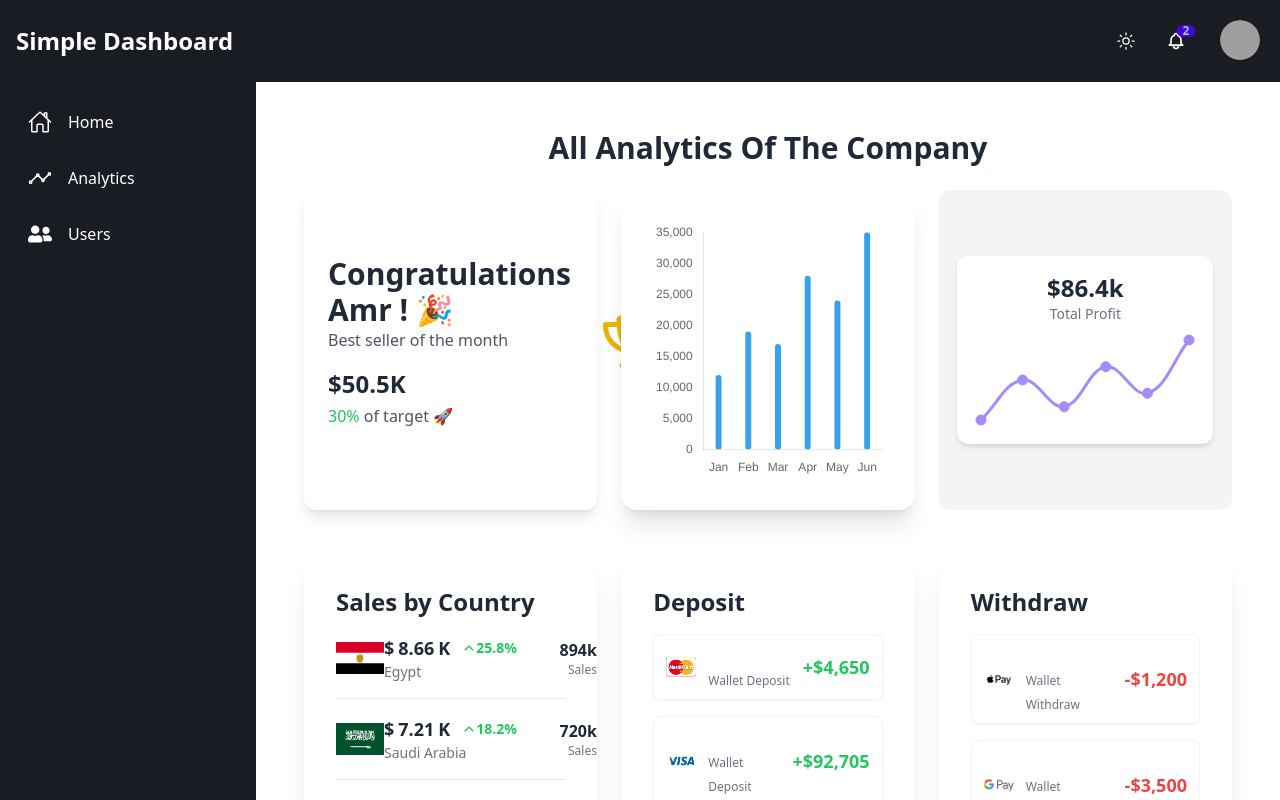
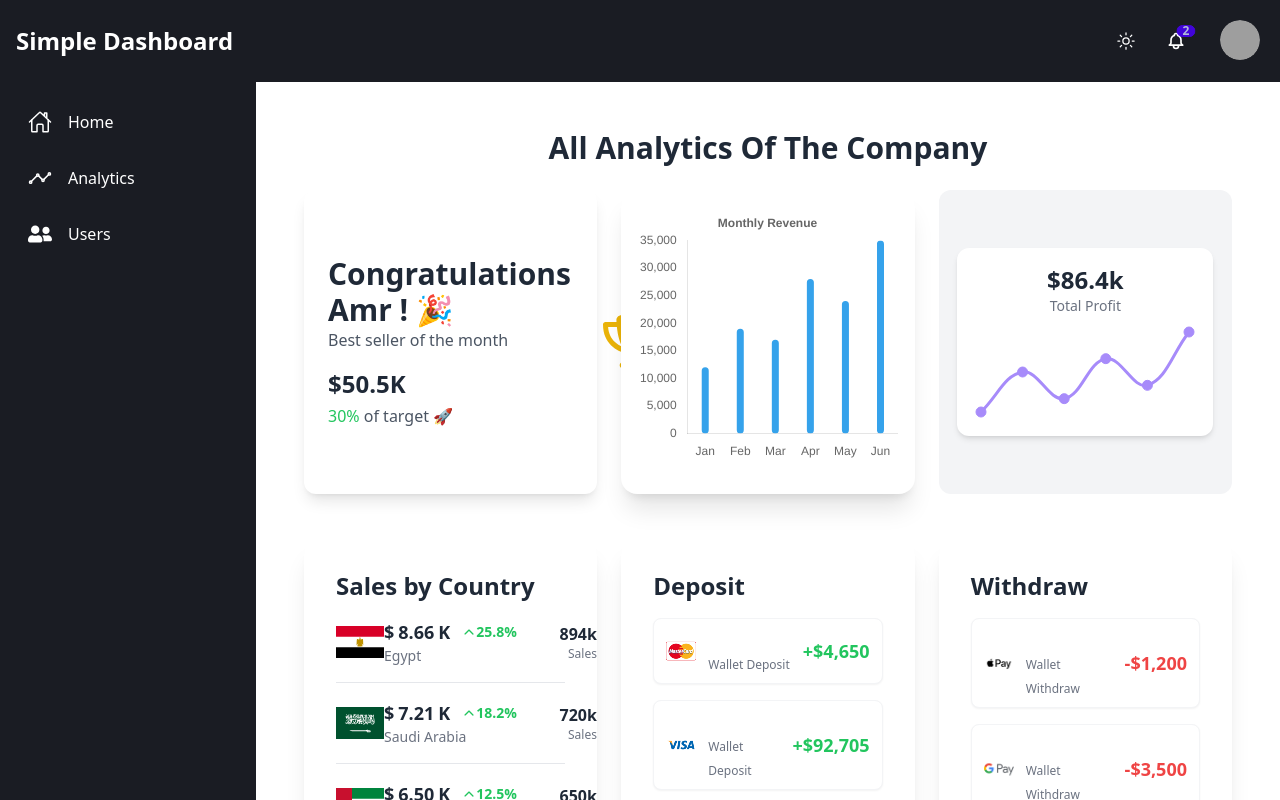
Before and after one commit to Amr-ahmed-98/Simple-Dashboard, a Next.js app: page /Analytics in a window 1280 px wide. Shown: the top 800 px of the page. Built offline with nearby package versions, Linux system fonts and the light colour scheme; grey boxes are pictures that could not be loaded.

Commit message:
Fix Chart

```diff
--- a/next.config.ts
+++ b/next.config.ts
@@ -1,11 +1,3 @@
-// next.config.js
 module.exports = {
   transpilePackages: ['chart.js', 'react-chartjs-2'],
-  webpack: (config: any) => {
-    config.resolve.alias = {
-      ...config.resolve.alias,
-      'chart.js/auto': 'chart.js/dist/chart.js'
-    };
-    return config;
-  }
-}
+};
--- a/package.json
+++ b/package.json
@@ -14,6 +14,7 @@
     "chart.js": "^4.4.0",
     "country-flag-icons": "^1.5.19",
     "next": "^15.2.1",
+    "next-transpile-modules": "^10.0.1",
     "react": "^19.0.0",
     "react-chartjs-2": "^5.3.0",
     "react-countup": "^6.5.3",
--- a/src/app/Analytics/page.tsx
+++ b/src/app/Analytics/page.tsx
@@ -1,112 +1,88 @@
+// app/page.tsx
 'use client';
 import dynamic from 'next/dynamic';
-import { useState } from 'react';
-import { ChartData, ChartOptions } from 'chart.js/auto';
+import CongratulationsCard from '../_components/CongratulationsCard/CongratulationsCard';
+import SalesByCountry      from '../_components/SalesByCountry/SalesByCountry';
+import DepositCard          from '../_components/DepositCard/DepositCard';
+import WithdrawCard         from '../_components/WithdrawCard/WithdrawCard';
+import type { ChartData, ChartOptions } from 'chart.js';
 
-// Dynamic imports with SSR disabled
+// dynamically load our two client-only charts
 const BarChart = dynamic(() => import('../_components/BarChart/BarChart'), {
   ssr: false,
   loading: () => (
-    <div className='w-full h-64 flex items-center justify-center bg-gray-50 rounded'>
-      <div className='text-gray-500'>Loading chart...</div>
+    <div className="w-full h-64 flex items-center justify-center bg-gray-50 rounded">
+      <span className="text-gray-500">Loading chart...</span>
+    </div>
+  ),
+});
+const TotalProfitCard = dynamic(() => import('@/app/_components/TotalProfitCard/TotalProfitCard'), {
+  ssr: false,
+  loading: () => (
+    <div className="bg-white dark:bg-gray-800 shadow-md rounded-xl p-4 w-64 text-center">
+      <div className="text-2xl font-semibold text-gray-800 dark:text-white">
+        $86.4k
+      </div>
+      <div className="text-sm text-gray-500 dark:text-gray-400 mb-2">
+        Total Profit
+      </div>
+      <div className="h-24 flex items-center justify-center bg-gray-50 rounded">
+        <span className="text-gray-500 text-sm">Loading chart...</span>
+      </div>
     </div>
   ),
 });
 
-const TotalProfitCard = dynamic(
-  () => import('../_components/TotalProfitCard/TotalProfitCard'),
-  {
-    ssr: false,
-    loading: () => (
-      <div className='bg-white dark:bg-gray-800 shadow-md rounded-xl p-4 w-64 text-center'>
-        <div className='text-2xl font-semibold text-gray-800 dark:text-white'>
-          $86.4k
-        </div>
-        <div className='text-sm text-gray-500 dark:text-gray-400 mb-2'>
-          Total Profit
-        </div>
-        <div className='h-24 flex items-center justify-center bg-gray-50 rounded'>
-          <div className='text-gray-500 text-sm'>Loading chart...</div>
-        </div>
-      </div>
-    ),
-  }
-);
-
-// Import other components normally
-import CongratulationsCard from '../_components/CongratulationsCard/CongratulationsCard';
-import SalesByCountry from '../_components/SalesByCountry/SalesByCountry';
-import DepositCard from '../_components/DepositCard/DepositCard';
-import WithdrawCard from '../_components/WithdrawCard/WithdrawCard';
-
-const Page = () => {
-  const [chartData] = useState<ChartData<'bar'>>({
-    labels: ['Jan', 'Feb', 'Mar', 'Apr', 'May', 'Jun'],
-    datasets: [
-      {
+export default function Page() {
+  const chartData: ChartData<'bar'> = {
+    labels: ['Jan','Feb','Mar','Apr','May','Jun'],
+    datasets: [{
       label: 'Monthly Revenue',
-        data: [12000, 19000, 17000, 28000, 24000, 35000],
-        backgroundColor: 'rgb(53, 162, 235)',
+      data: [12000,19000,17000,28000,24000,35000],
+      backgroundColor: 'rgb(53,162,235)',
       borderRadius: 8,
       barPercentage: 0.4,
       categoryPercentage: 0.5,
       borderSkipped: false,
-      },
-    ],
-  });
+    }],
+  };
 
-  // Chart options with all animations disabled
   const chartOptions: ChartOptions<'bar'> = {
     responsive: true,
-    animation: {
-      duration: 0,
-    },
+    animation: { duration: 0 },
     transitions: {
-      active: {
-        animation: { duration: 0 },
-      },
+      active: { animation: { duration: 0 } },
     },
     plugins: {
-      legend: {
-        display: false,
-      },
-      title: {
-        display: true,
-        text: 'Monthly Revenue',
-      },
+      legend: { display: false },
+      title: { display: true, text: 'Monthly Revenue' },
     },
     scales: {
-      x: {
-        grid: { display: false },
-      },
-      y: {
-        grid: { display: false },
-        beginAtZero: true,
-      },
+      x: { grid: { display: false } },
+      y: { grid: { display: false }, beginAtZero: true },
     },
   };
 
   return (
-    <div className='p-4 sm:p-6 md:p-8'>
-      <h1 className='text-2xl sm:text-3xl font-bold mb-4 sm:mb-6 text-center'>
+    <div className="p-4 sm:p-6 md:p-8">
+      <h1 className="text-2xl sm:text-3xl font-bold mb-6 text-center">
         All Analytics Of The Company
       </h1>
-      <div className='grid grid-cols-1 md:grid-cols-3 gap-4 sm:gap-6'>
+      <div className="grid grid-cols-1 md:grid-cols-3 gap-6">
         <CongratulationsCard />
-        <div className='card bg-base-100 shadow-xl w-full mx-auto flex flex-col items-center justify-center'>
-          <div className='card-body w-full flex flex-col items-center justify-center'>
+
+        <div className="card bg-base-100 shadow-xl p-4">
           <BarChart data={chartData} options={chartOptions} />
         </div>
-        </div>
-        <div className='bg-gray-100 dark:bg-gray-900 flex items-center justify-center rounded-xl'>
+
+        <div className="bg-gray-100 dark:bg-gray-900 flex justify-center items-center rounded-xl p-4">
           <TotalProfitCard />
         </div>
+
         <SalesByCountry />
         <DepositCard />
         <WithdrawCard />
       </div>
     </div>
   );
-};
-
-export default Page;
+}
--- a/src/app/_components/BarChart/BarChart.tsx
+++ b/src/app/_components/BarChart/BarChart.tsx
@@ -1,82 +1,37 @@
+// src/components/BarChart.tsx
 'use client';
-import { useState, useEffect } from 'react';
-import {
-  Chart as ChartJS,
-  BarController,
-  BarElement,
-  CategoryScale,
-  LinearScale,
-  Title,
-  Tooltip,
-  Legend,
-} from 'chart.js';
+
 import { Bar } from 'react-chartjs-2';
-import { ChartData, ChartOptions } from 'chart.js/auto';
+import type { ChartData, ChartOptions } from 'chart.js';
+import '../../../lib/chart';
 
 interface BarChartProps {
   data: ChartData<'bar'>;
   options?: ChartOptions<'bar'>;
 }
 
-const BarChart = ({ data, options = {} }: BarChartProps) => {
-  const [isInitialized, setIsInitialized] = useState(false);
-
-  useEffect(() => {
-    // Register ChartJS components only on client side
-    ChartJS.register(
-      BarController,
-      BarElement,
-      CategoryScale,
-      LinearScale,
-      Title,
-      Tooltip,
-      Legend
-    );
-    setIsInitialized(true);
-
-    // Cleanup function to avoid memory leaks
-    return () => {
-      ChartJS.unregister(
-        BarController,
-        BarElement,
-        CategoryScale,
-        LinearScale,
-        Title,
-        Tooltip,
-        Legend
-      );
-    };
-  }, []);
-
-  // Complete animation disabling configuration
-  const chartOptions: ChartOptions<'bar'> = {
+export default function BarChart({
+  data,
+  options = {},
+}: BarChartProps) {
+  // merge in our “disable animations” defaults
+  const mergedOptions: ChartOptions<'bar'> = {
     ...options,
     responsive: true,
     maintainAspectRatio: false,
-    animation: { duration: 0 }, // Disable all animations
+    animation: { duration: 0 },
     transitions: {
-      active: {
-        animation: { duration: 0 },
-      },
+      active: { animation: { duration: 0 } },
     },
     plugins: {
       legend: { display: false },
+      ...(options.plugins ?? {}),
     },
   };
 
-  if (!isInitialized) {
-    return (
-      <div className='w-full h-64 flex items-center justify-center bg-gray-50 rounded'>
-        <div className='text-gray-500'>Loading chart...</div>
-      </div>
-    );
-  }
-
   return (
-    <div className='w-full h-64 relative'>
-      <Bar data={data} options={chartOptions} />
+    <div className="w-full h-64">
+      <Bar data={data} options={mergedOptions} />
     </div>
   );
-};
-
-export default BarChart;
+}
--- a/src/app/_components/TotalProfitCard/TotalProfitCard.tsx
+++ b/src/app/_components/TotalProfitCard/TotalProfitCard.tsx
@@ -1,46 +1,15 @@
+// src/components/TotalProfitCard.tsx
 'use client';
-import { useState, useEffect } from 'react';
-import {
-  Chart as ChartJS,
-  LineElement,
-  CategoryScale,
-  LinearScale,
-  PointElement,
-  Tooltip,
-} from 'chart.js';
+
 import { Line } from 'react-chartjs-2';
-import { ChartData, ChartOptions, TooltipItem } from 'chart.js/auto';
+import type { ChartData, ChartOptions, TooltipItem } from 'chart.js';
+import '../../../lib/chart';
 
-const TotalProfitCard = () => {
-  const [isInitialized, setIsInitialized] = useState(false);
-
-  useEffect(() => {
-    // Register ChartJS components only on client side
-    ChartJS.register(
-      LineElement,
-      CategoryScale,
-      LinearScale,
-      PointElement,
-      Tooltip
-    );
-    setIsInitialized(true);
-
-    return () => {
-      ChartJS.unregister(
-        LineElement,
-        CategoryScale,
-        LinearScale,
-        PointElement,
-        Tooltip
-      );
-    };
-  }, []);
-
-  // Chart data and options
+export default function TotalProfitCard() {
+  // 1) data
   const data: ChartData<'line'> = {
-    labels: ['Jan', 'Feb', 'Mar', 'Apr', 'May', 'Jun'],
-    datasets: [
-      {
+    labels: ['Jan','Feb','Mar','Apr','May','Jun'],
+    datasets: [{
       label: 'Profit',
       data: [20, 35, 25, 40, 30, 50],
       borderColor: '#a78bfa',
@@ -51,26 +20,26 @@ const TotalProfitCard = () => {
       pointBackgroundColor: '#a78bfa',
       pointHoverBackgroundColor: '#c084fc',
       fill: false,
-      },
-    ],
+    }],
   };
 
-  const chartOptions: ChartOptions<'line'> = {
+  // 2) options
+  const options: ChartOptions<'line'> = {
     responsive: true,
     maintainAspectRatio: false,
-    animation: { duration: 0 }, // Disable all animations
+    animation: { duration: 0 },
     plugins: {
       legend: { display: false },
       tooltip: {
         enabled: true,
         backgroundColor: '#1f2937',
-        titleColor: '#ffffff',
+        titleColor: '#fff',
         bodyColor: '#a78bfa',
         cornerRadius: 8,
-        padding: 10,
+        padding: 8,
         callbacks: {
           title: () => '',
-          label: (context: TooltipItem<'line'>) => `$${context.parsed.y}k`,
+          label: (ctx: TooltipItem<'line'>) => `$${ctx.parsed.y}k`,
         },
       },
     },
@@ -80,35 +49,17 @@ const TotalProfitCard = () => {
     },
   };
 
-  if (!isInitialized) {
   return (
-      <div className='bg-white dark:bg-gray-800 shadow-md rounded-xl p-4 w-64 text-center'>
-        <div className='text-2xl font-semibold text-gray-800 dark:text-white'>
+    <div className="bg-white dark:bg-gray-800 shadow-md rounded-xl p-4 w-64 text-center">
+      <div className="text-2xl font-semibold text-gray-800 dark:text-white">
         $86.4k
       </div>
-        <div className='text-sm text-gray-500 dark:text-gray-400 mb-2'>
+      <div className="text-sm text-gray-500 dark:text-gray-400 mb-2">
         Total Profit
       </div>
-        <div className='h-24 flex items-center justify-center bg-gray-50 rounded'>
-          <div className='text-gray-500 text-sm'>Loading chart...</div>
+      <div className="h-24">
+        <Line data={data} options={options} />
       </div>
     </div>
   );
 }
-
-  return (
-    <div className='bg-white dark:bg-gray-800 shadow-md rounded-xl p-4 w-64 text-center'>
-      <div className='text-2xl font-semibold text-gray-800 dark:text-white'>
-        $86.4k
-      </div>
-      <div className='text-sm text-gray-500 dark:text-gray-400 mb-2'>
-        Total Profit
-      </div>
-      <div className='h-24'>
-        <Line data={data} options={chartOptions} />
-      </div>
-    </div>
-  );
-};
-
-export default TotalProfitCard;
--- /dev/null
+++ b/src/lib/chart.ts
@@ -0,0 +1,8 @@
+// src/lib/chart.ts
+import {
+    Chart as ChartJS,
+    registerables,      // all scales, controllers, elements, plugins
+  } from 'chart.js';
+
+  // register everything once on import
+  ChartJS.register(...registerables);
```
Also changed, not shown: 1 other file (tests, documents, lock files or other folders). Lines whose indentation alone changed are shown as unchanged.
